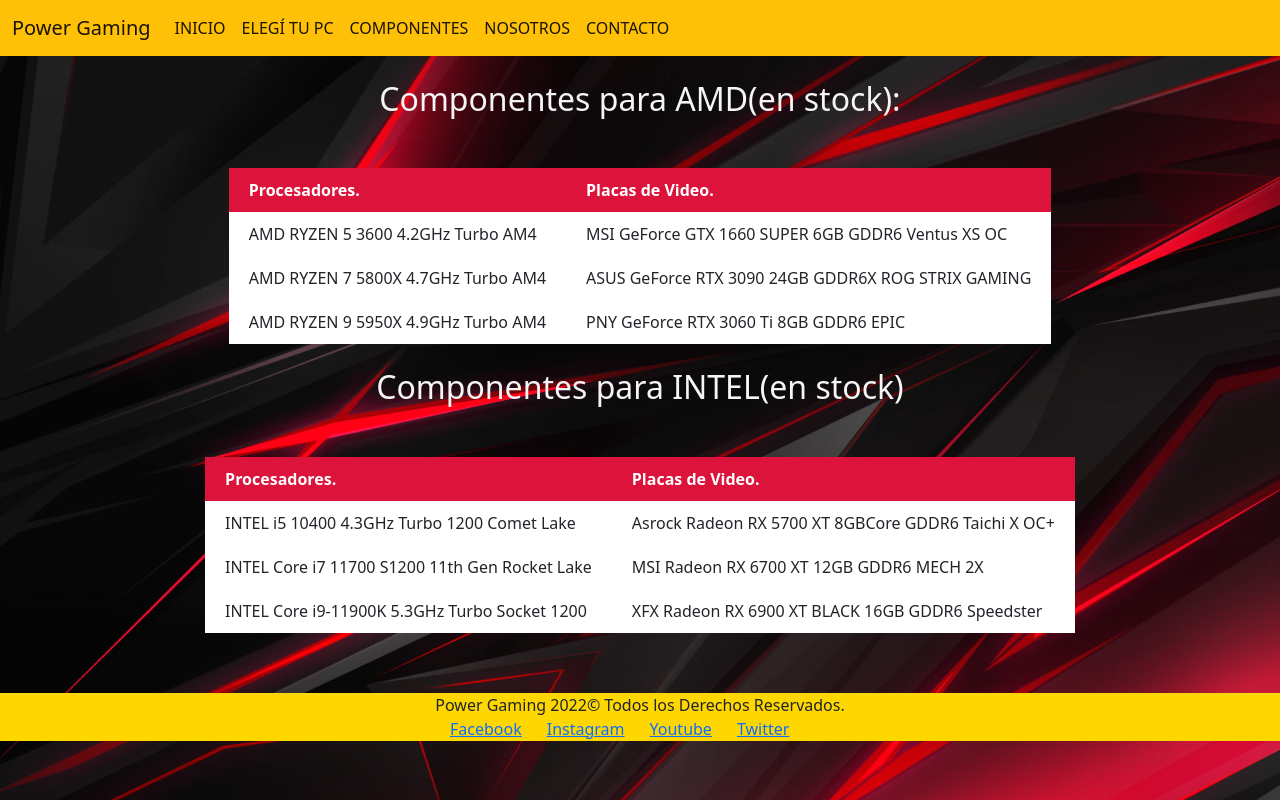
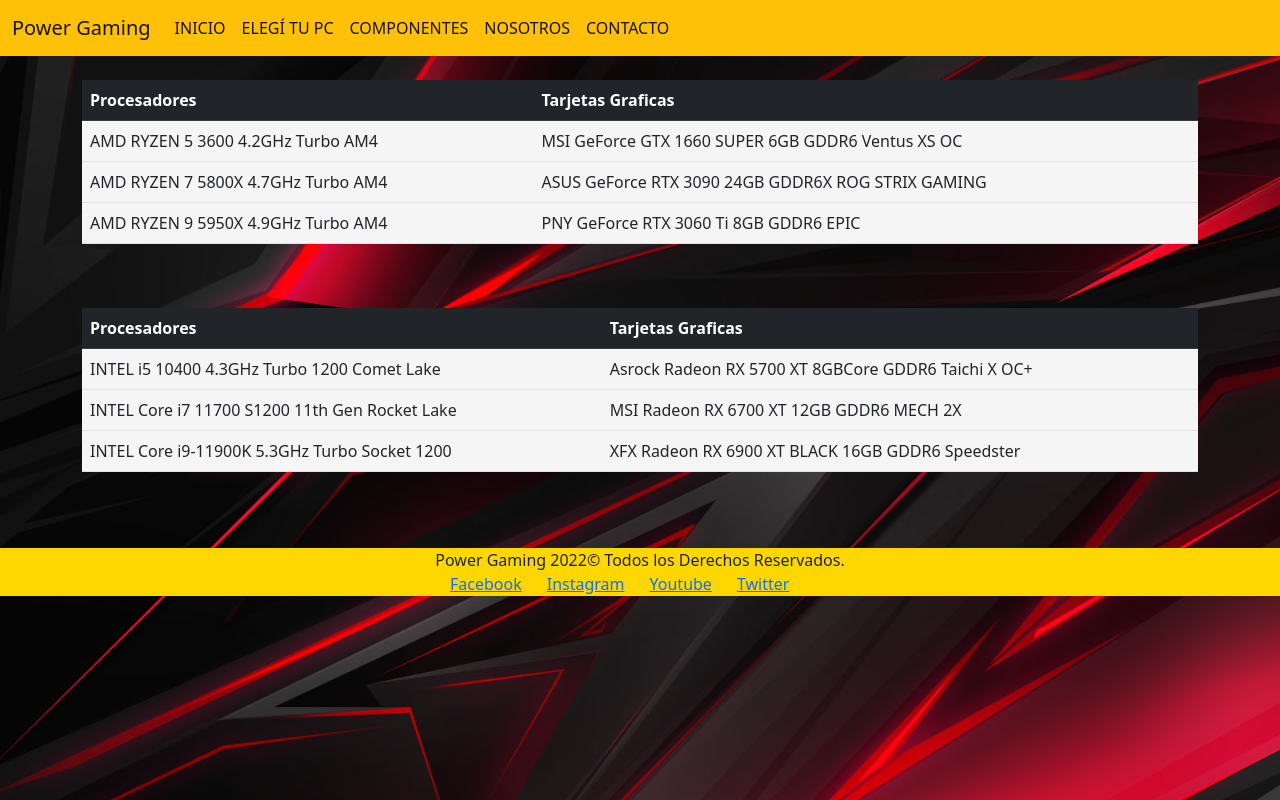
Before and after one commit to ignaciorey365/PROYECTO-IGNACIO-GABRIEL-REY, a website: page pages/componentes.html in a window 1280 px wide. Drawn offline with nearby package versions, Linux system fonts and the light colour scheme.

Commit message:
cambio tabla de componentes arreglo cosas varias

```diff
--- a/pages/componentes.html
+++ b/pages/componentes.html
@@ -44,16 +44,20 @@
               </nav>
         </header>
         <br>
+
         <main>
-            <h2 class="comp-amd">Componentes para AMD(en stock):</h2>
 
-        <table>
+                <div class="container">
+                    <div class="row">
+                        <div class="col">
+                          <table class="table">
                             <thead>
                                 <tr>
-                        <th>Procesadores.</th>
-                        <th>Placas de Video.</th>
+                                    <th class="table-dark" >Procesadores</th>
+                                    <th class="table-dark">Tarjetas Graficas</th>
                                 </tr>
                             </thead>
+                            <tbody>
                                 <tr>
                                     <td>AMD RYZEN 5 3600 4.2GHz Turbo AM4</td>
                                     <td>MSI GeForce GTX 1660 SUPER 6GB GDDR6 Ventus XS OC</td>
@@ -63,36 +67,64 @@
                                     <td>ASUS GeForce RTX 3090 24GB GDDR6X ROG STRIX GAMING</td>
                                 </tr>
                                 <tr>
-                        <td >AMD RYZEN 9 5950X 4.9GHz Turbo AM4</td>
-                        <td >PNY GeForce RTX 3060 Ti 8GB GDDR6 EPIC</td>
+                                    <td>AMD RYZEN 9 5950X 4.9GHz Turbo AM4</td>
+                                    <td>PNY GeForce RTX 3060 Ti 8GB GDDR6 EPIC</td>
                                 </tr>
+                              </tbody>
+
                         </table>
-
-        <br>
-
-        <h2 class="comp-int">Componentes para INTEL(en stock)</h2>
-
-        <table>
+                        </div>
+                    </div>
+                  </div>
+                  <br><br>
+                  <div class="container">
+                    <div class="row">
+                        <div class="col">
+                          <table class="table">
+                            <thead>
                                 <tr>
-                <th>Procesadores.</th>
-                <th>Placas de Video.</th>
+                                    <th class="table-dark" >Procesadores</th>
+                                    <th class="table-dark">Tarjetas Graficas</th>
                                 </tr>
-
+                            </thead>
+                            <tbody>
                                 <tr>
-                <td>INTEL  i5 10400 4.3GHz Turbo 1200 Comet Lake</td>
+                                    <td>INTEL i5 10400 4.3GHz Turbo 1200 Comet Lake</td>
                                     <td>Asrock Radeon RX 5700 XT 8GBCore GDDR6 Taichi X OC+</td>
                                 </tr>
-
                                 <tr>
                                     <td>INTEL Core i7 11700 S1200 11th Gen Rocket Lake</td>
                                     <td>MSI Radeon RX 6700 XT 12GB GDDR6 MECH 2X</td>
                                 </tr>
-
                                 <tr>
                                     <td>INTEL Core i9-11900K 5.3GHz Turbo Socket 1200</td>
                                     <td>XFX Radeon RX 6900 XT BLACK 16GB GDDR6 Speedster</td>
                                 </tr>
+                              </tbody>
+
                         </table>
+                        </div>
+                    </div>
+
+                </div>
+
+
+
+
+
+
+
+
+
+
+
+
+
+
+
+
+
+
         </main>
 
     <footer class="footer">
--- a/scss/estilos.scss
+++ b/scss/estilos.scss
@@ -15,10 +15,7 @@
         margin: 0%;
         background-image: url(../img/fondo.jpg);
         }
-    .galeria {
-        width: 63%;
-        margin: 0 auto;
-    }
+
     p {
         margin-bottom: 1.6em;
     }
```
Also changed, not shown: index.html (+3 -1 lines), pages/contacto.html (+1 -1 lines), pages/elegítupc.html (+1 -1 lines), pages/nosotros.html (+6 -10 lines), estilos.css, scss/estilos2.css. Lines whose indentation alone changed are shown as unchanged.
